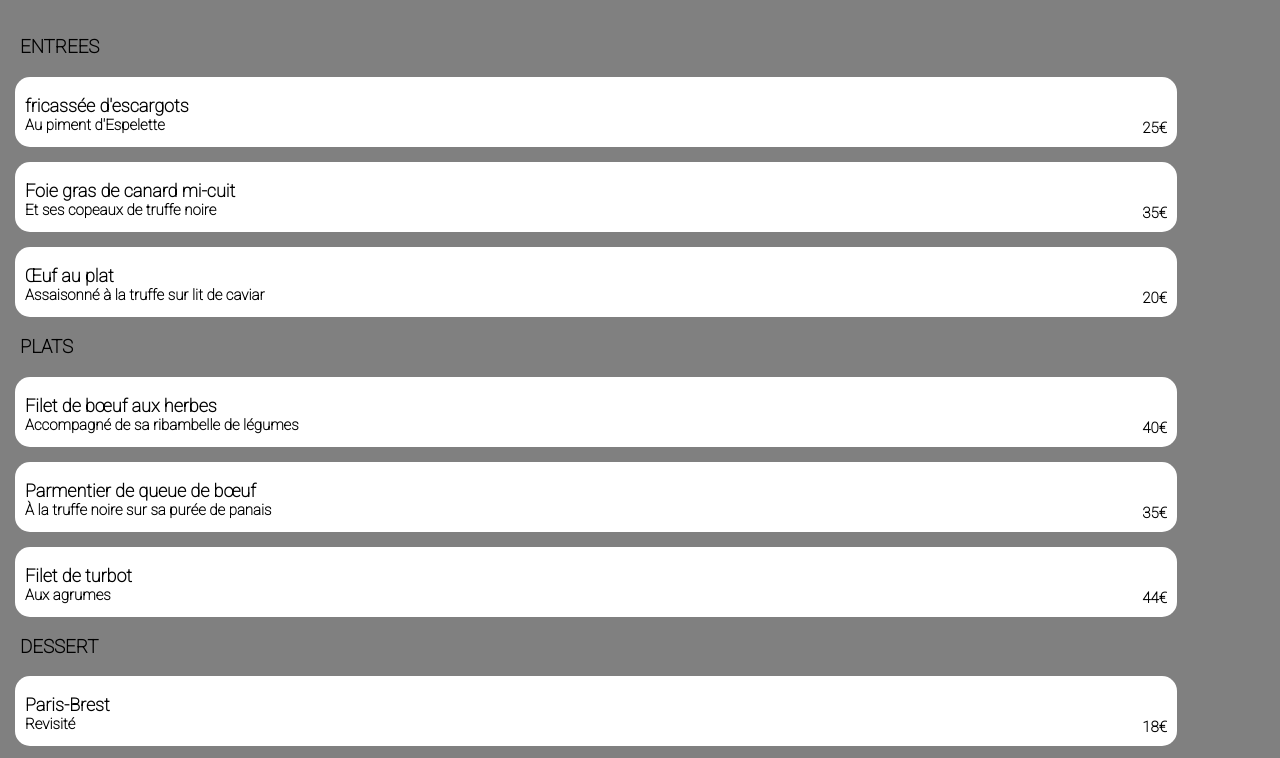
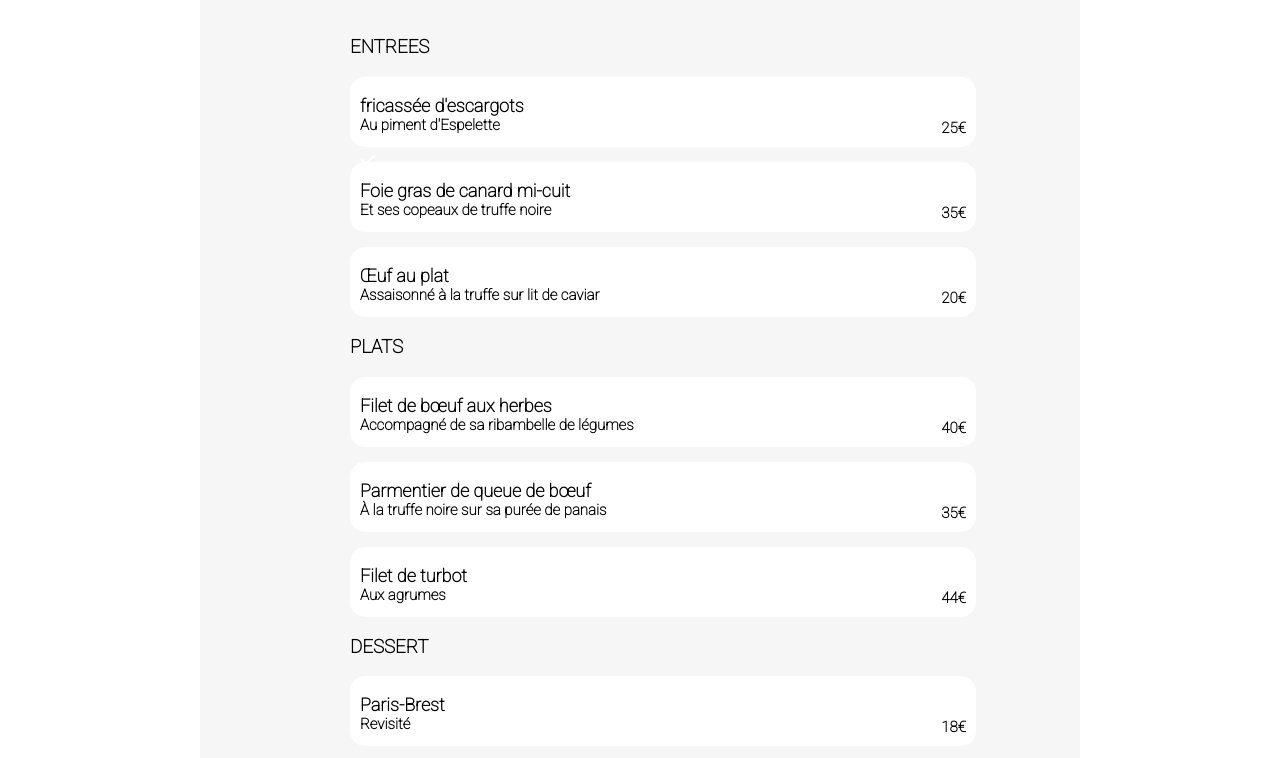
Before and after one commit to zino59950/projet4, a website: page lapalettedugout-index.html in a window 1280 px wide. Shown: the part 104-862 px from the top of the page. Drawn offline with Linux system fonts and the light colour scheme; a web font is replaced by a local one.

Commit message:
MAJ 2 SUITE

```diff
--- a/SASS/style.scss
+++ b/SASS/style.scss
@@ -310,6 +310,7 @@ header {
     margin-left: 40px;
     position: relative;
 }
+
 main {
     background-color: whitesmoke;
     .ensemble-entre {
@@ -384,6 +385,10 @@ main h1 {
     line-height: normal;
     display: flex;
 }
+.bouton-center {
+    display: flex;
+    justify-content: center;
+}
 .bouton-commander {
     display: flex;
     text-align: center;
@@ -452,55 +457,37 @@ main h1 {
 
 
 /*Pages des restaurants*/
-/*header {
-    width: 100%;
-    .arrow {
-        font-size: 30px;
+main {
+    background-color: white;
+}
+.section-menu {
+    background-color: #F6F6F6;
+    overflow: hidden;
+    border-radius: 30px;
+    margin-top: -50px;
+    z-index: 20;
     position: relative;
+    margin-left: 200px;
+    margin-right: 200px;
 }
+.titre-palette {
+    display: flex;
+    justify-content: center;
 }
 .entre-1 {
     display: flex;
     background-color: white;
     width: 70%;
-    margin-left: 15%;
-    margin-right: 15%;
+    /* margin-left: 15px; */
     border-radius: 15px;
-    padding-left: 20px;
+    padding-left: 10px;
     margin-bottom: 15px;
     height: 70px;
-    p{
-        font-family: Roboto;
-        font-size: 18px;
-        font-weight: 900;
-        span {
-            display: block;
-            font-family: Roboto;
-            font-size: 15px;
-            font-weight: 600;
+    position: relative;
+    margin-left: 150px;
+    margin-right: 150px;
 }
-    }
-}
-main {
-    h1 {
-        margin-left: 40%;
-        color: var(--Black, #101010);
-        font-family: Shrikhand;
-        font-size: 28px;
-        font-style: normal;
-        font-weight: 400;
-        line-height: normal;
-    }
-    background-color: whitesmoke;
-    .ensemble-entre {
-        display: flex;
-        width: 95%;
-        height: 70px;
-        align-items: center;
-        flex-wrap: wrap;
-        margin-left: 15%;
-        padding-left: 10px;
-        .titre-entre {
+main .ensemble-entre .titre-entre {
     width: 100%;
     height: 40px;
     margin-bottom: 10px;
@@ -510,42 +497,20 @@ main {
     font-weight: 300;
     line-height: normal;
     text-transform: uppercase;
-        }
-    }
-}
-.menu {
-    margin-left: 10%;
-    margin-right: 10%;
-    background-color:grey;
-    border-top-left-radius: 30px;
-    border-top-right-radius: 30px;
+    margin-left: 130px;
 }
 .titre-plat {
-    margin-left: 15%;
-}
-.bouton-commander {
-    display: flex;
-    text-align: center;
-    justify-content: center;
-    width: 218px;
-    height: 50px;
-    border-radius: 25px;
-    background: var(--button-gradient, linear-gradient(175deg, #9356DC 0%, #FF79DA 100%));
-    box-shadow: 0px 4px 10px 0px rgba(0, 0, 0, 0.25);
-    margin-left: 40%;
-    margin-top: 20px;
-}
-.euro {
-    position: relative;
-    left: 48rem;
-    bottom: 1rem;
+    margin-left: 20px;
+    color: #000;
+    font-family: Roboto;
+    font-size: 16px;
+    font-style: normal;
+    font-weight: 300;
+    line-height: normal;
+    text-transform: uppercase;
+    margin-left: 150px;
 }
 .image-palette img {
     width: 100%;
-    height: 400px;
+    height: 500px;
 }
-.btn-like-resto {
-    position: relative;
-    top: 20px;
-    right: 350px;
-}*/
--- a/dossier animation/ani.css
+++ b/dossier animation/ani.css
@@ -33,7 +33,7 @@
 }
 .euro {
     position:relative;
-  left:95% ;
+    left:95% ;
 }
 .menuItem {
             background-color: #fff;
--- a/lapalettedugout-index.html
+++ b/lapalettedugout-index.html
@@ -64,6 +64,11 @@
                                     25€
                                 </span>
                             </p>
+                            <div>
+                                <span class="menuItem__confirmation">
+                                  <i class="fa-solid fa-check" style="color: #ffffff;"></i>
+                                </span>
+                            </div>
                         </div>
                     </div>
                     <div class="entre-1">
@@ -164,11 +169,12 @@
                         </p>
                     </div>
 
-
-                    <div class="bouton-commander">
-                        <a href="#">
-                            <p class="commander-bouton">Commander</p>
-                        </a>
+                    <div class="bouton-center">
+                        <div class="bouton-commander">
+                            <a href="#">
+                                <p class="commander-bouton">Commander</p>
+                            </a>
+                        </div>
                     </div>
                 </div>
             </section>
```
Also changed, not shown: dossier animation/ani.html (+1 -0 lines), dossier-css/style.css, 1 other file. Lines whose indentation alone changed are shown as unchanged.
